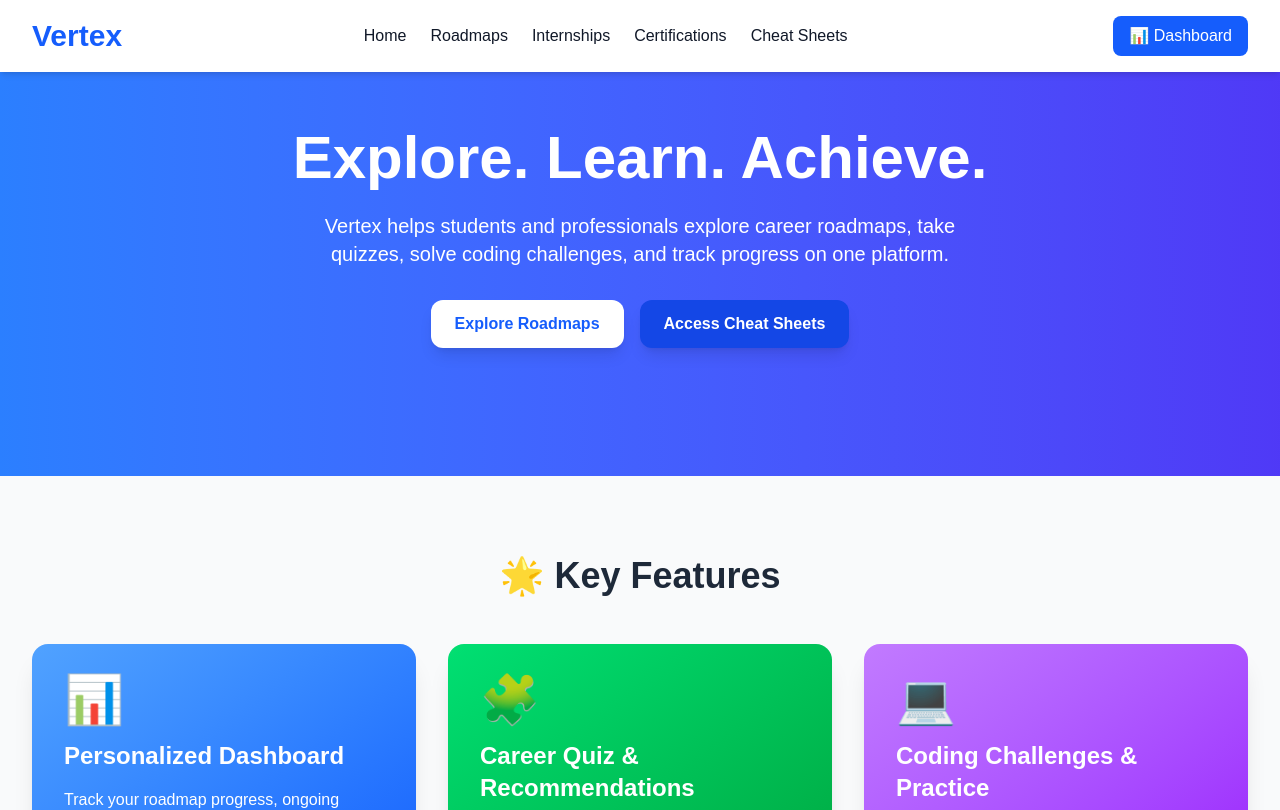
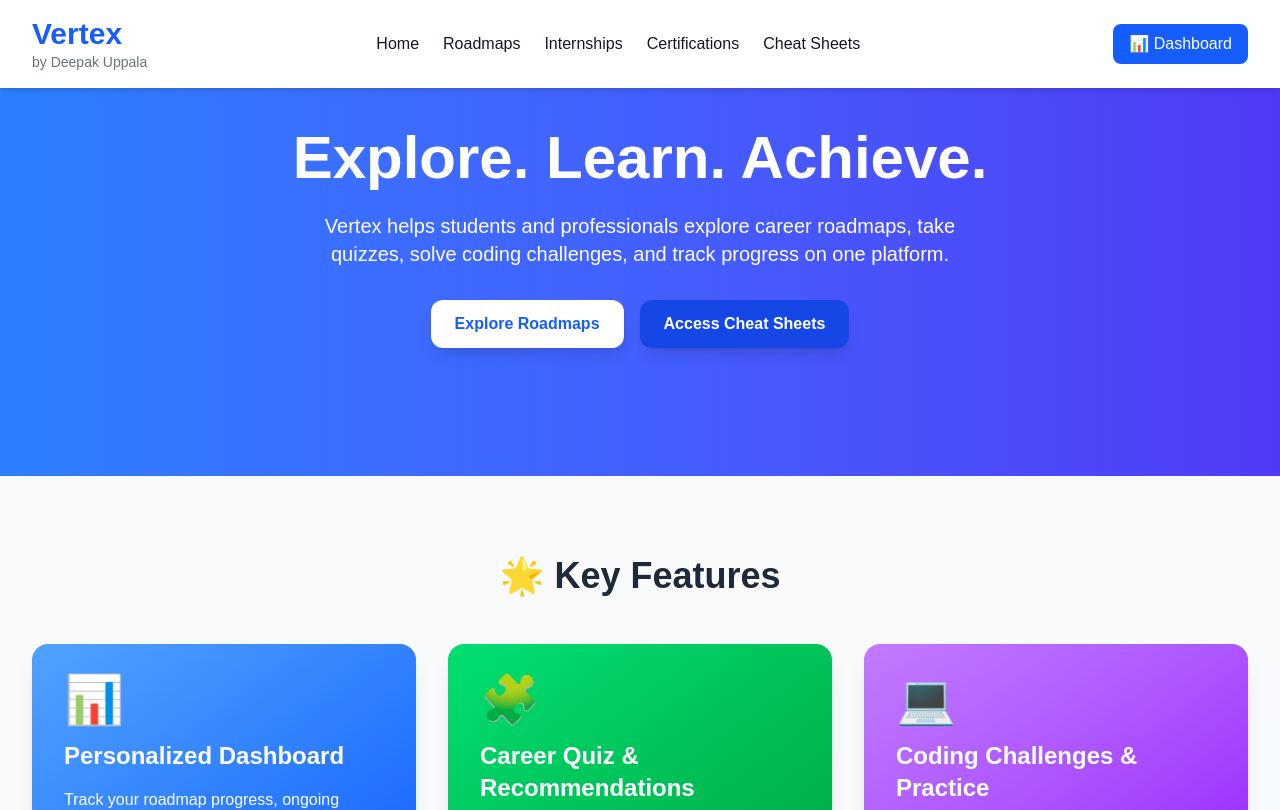
Before and after one commit to deepakuppala/vertex, a Next.js app: page / in a window 1280 px wide. Shown: the top 810 px of the page. Built offline with nearby package versions, Linux system fonts and the light colour scheme.

Commit message:
Update site

```diff
--- a/app/page.tsx
+++ b/app/page.tsx
@@ -73,7 +73,12 @@ export default function Home() {
       {/* Navbar */}
       <nav className="fixed w-full z-50 top-0 left-0 bg-white shadow-md">
         <div className="max-w-7xl mx-auto px-8 py-4 flex justify-between items-center">
-          <h1 className="text-3xl font-bold text-blue-600">Vertex</h1>
+          {/* Logo with subtitle */}
+          <div className="flex flex-col">
+            <h1 className="text-3xl font-bold text-blue-600">Vertex</h1>
+            <span className="text-sm text-gray-500">by Deepak Uppala</span>
+          </div>
+
           <div className="space-x-6">
             <Link href="/" className="hover:text-blue-600 font-medium transition">Home</Link>
             <Link href="/roadmaps" className="hover:text-blue-600 font-medium transition">Roadmaps</Link>
@@ -81,6 +86,7 @@ export default function Home() {
             <Link href="/certifications" className="hover:text-blue-600 font-medium transition">Certifications</Link>
             <Link href="/cheatsheets" className="hover:text-blue-600 font-medium transition">Cheat Sheets</Link>
           </div>
+
           <button
             onClick={() => setDashboardOpen(!dashboardOpen)}
             className="ml-6 px-4 py-2 bg-blue-600 text-white rounded-lg hover:bg-blue-700 transition"
```
